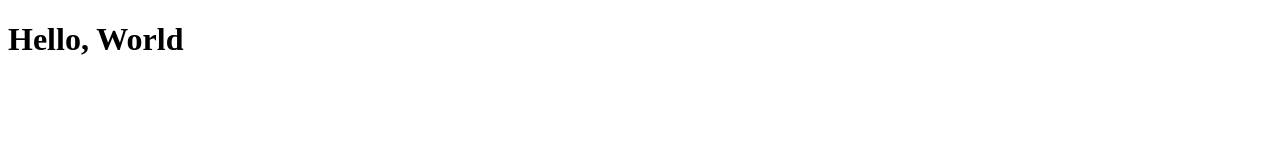
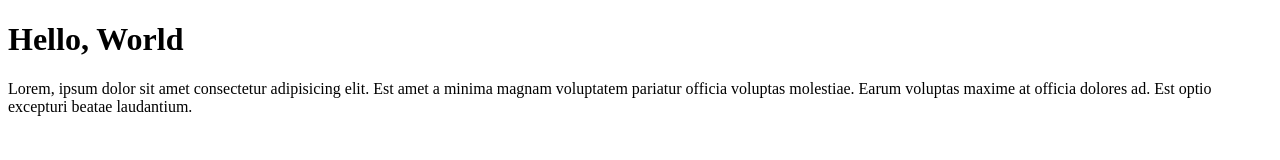
Before and after one commit to AlvinTzy/wpu-git-test, a plain HTML site: page index.html in a window 1280 px wide. Drawn offline with Linux system fonts and the light colour scheme.

Commit message:
menambahkan paragraf baru

```diff
--- a/index.html
+++ b/index.html
@@ -8,5 +8,12 @@
   </head>
   <body>
     <h1>Hello, World</h1>
+
+    <p>
+      Lorem, ipsum dolor sit amet consectetur adipisicing elit. Est amet a
+      minima magnam voluptatem pariatur officia voluptas molestiae. Earum
+      voluptas maxime at officia dolores ad. Est optio excepturi beatae
+      laudantium.
+    </p>
   </body>
 </html>
```
